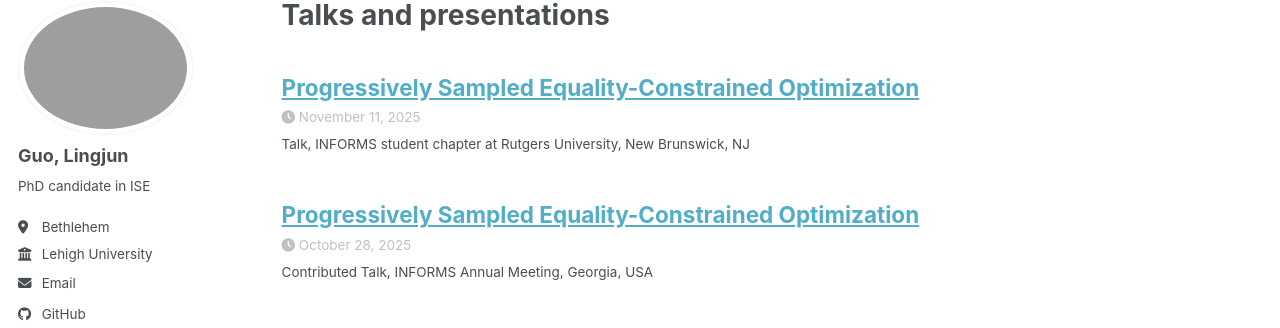
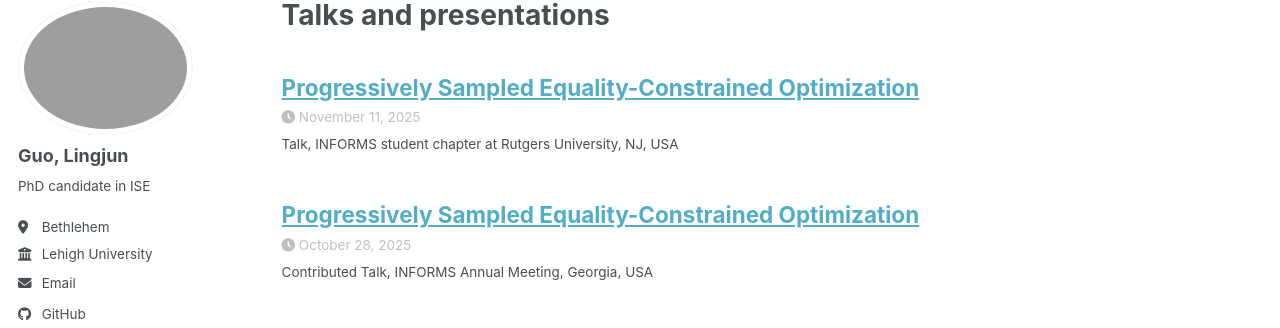
Before and after one commit to Guo-Lingjun/guo-lingjun.github.io, a Jekyll site: the page built from _pages/talks.html, in a window 1280 px wide. Shown: the part 104-432 px from the top of the page. Built offline with Jekyll 4.4.1, drawn with Linux system fonts in a browser that asks for light colours; a script bundle is joined from its source files by our own code; library files that are not in the unit come from our copies.

Commit message:
Update 2025-rutgers.md

```diff
--- a/_talks/2025-rutgers.md
+++ b/_talks/2025-rutgers.md
@@ -5,5 +5,5 @@ type: "Talk"
 permalink: /talks/2025-rutgers
 venue: "INFORMS student chapter at Rutgers University"
 date: 2025-11-11
-location: "New Brunswick, NJ"
+location: "NJ, USA"
 ---
```
